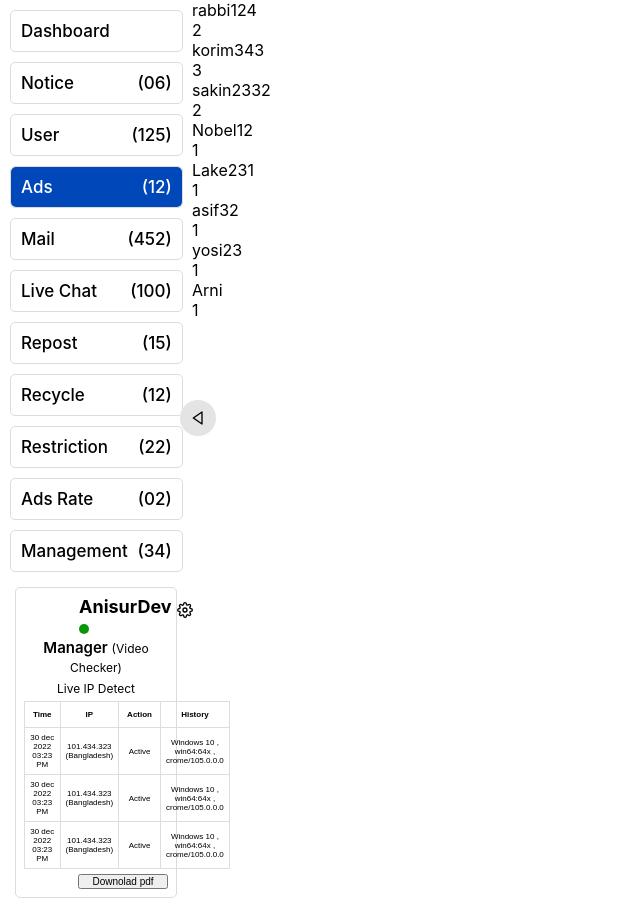
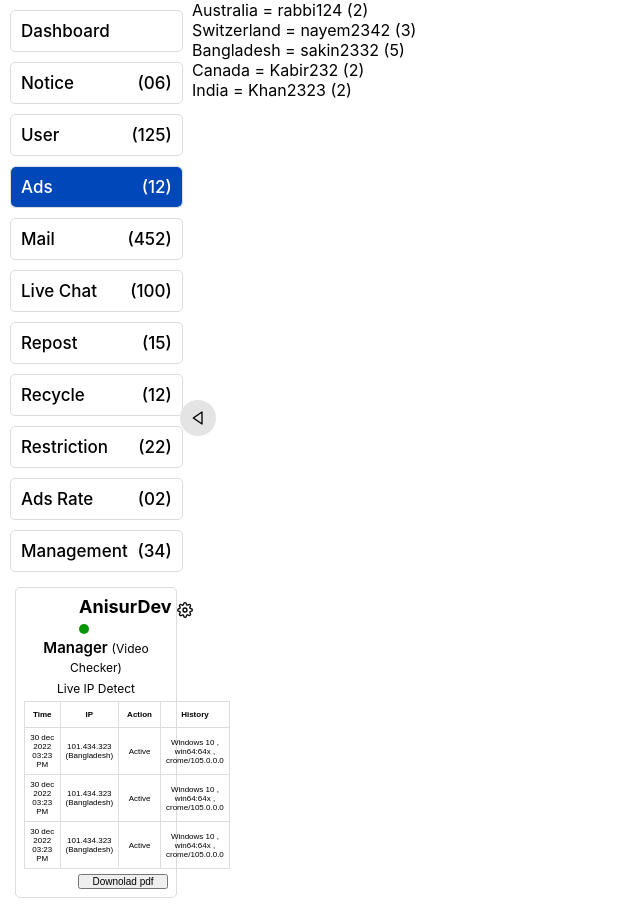
Before and after one commit to anisur6/micple_dashboard, a React (Create React App) app: page /adds in a window 1280 px wide. Shown: the whole page, without its empty margins (0-640 px from the left). Built offline with nearby package versions, Linux system fonts and the light colour scheme.

Commit message:
user count show in country selector

```diff
--- a/public/user.json
+++ b/public/user.json
@@ -2,7 +2,7 @@
     {
         "id": 1,
         "gender": "female",
-        "name": "Madame",
+        "name": "Rabbi Rahman",
         "userId": "rabbi124",
         "email": "Sincere@april.biz",
         "ip": "121. 432. 665",
@@ -25,8 +25,8 @@
     {
         "id": 2,
         "gender": "Male",
-        "name": "korim uddin",
-        "userId": "korim343",
+        "name": "Hafej nayem",
+        "userId": "nayem2342",
         "email": "Sincere@april.biz",
         "ip": "121. 432. 665",
         "date" : "12/12/2022",
@@ -71,8 +71,8 @@
     {
         "id": 4,
         "gender": "female",
-        "name": "Madame",
-        "userId": "rabbi124",
+        "name": "Kabir Sing",
+        "userId": "Kabir232",
         "email": "Sincere@april.biz",
         "ip": "121. 432. 665",
         "date" : "12/12/2022",
@@ -117,8 +117,8 @@
     {
         "id": 6,
         "gender": "female",
-        "name": "sakin",
-        "userId": "sakin2332",
+        "name": "Tesmar Khan",
+        "userId": "Khan2323",
         "email": "Sincere@april.biz",
         "ip": "121. 432. 665",
         "date" : "12/12/2022",
@@ -163,8 +163,8 @@
     {
         "id": 8,
         "gender": "female",
-        "name": "korim uddin",
-        "userId": "korim343",
+        "name": "jamal Vuia",
+        "userId": "jamal232",
         "email": "Sincere@april.biz",
         "ip": "121. 432. 665",
         "date" : "12/12/2022",
@@ -177,7 +177,7 @@
         "postcode": 4526,
         "mail": {
             "mail_sub": "Friend List Not Working",
-            "mail_msg": "How to get the campagin option How to get the campagin option How to get the campagin option How to get the campagin option How to get the campagin option",
+            "mail_msg": "How to get the campagin option",
             "total_mail": "4",
             "ans_mail": "true",
             "not_ans_mail": "false"
@@ -274,5 +274,51 @@
             "ans_mail": "true",
             "not_ans_mail": "false"
         }
+    },
+    {
+        "id": 13,
+        "gender": "Male",
+        "name": "Hafej nayem",
+        "userId": "nayem2342",
+        "email": "Sincere@april.biz",
+        "ip": "121. 432. 665",
+        "date" : "12/12/2022",
+        "time" : "(03:12 PM)",
+        "cell": "077 835 59 13",
+        "website": "hildegard.org",
+        "city": "Waltalingen",
+        "state": "Solothurn",
+        "country": "Switzerland",
+        "postcode": 4526,
+        "mail": {
+            "mail_sub": "System Issue",
+            "mail_msg": "i cannot see the campaign option",
+            "total_mail": "4",
+            "ans_mail": "true",
+            "not_ans_mail": "false"
+        }
+    },
+    {
+        "id": 9,
+        "gender": "female",
+        "name": "Kakku",
+        "userId": "kakku420",
+        "email": "kaku@april.biz",
+        "ip": "121. 432. 665",
+        "date" : "12/12/2022",
+        "time" : "(03:12 PM)",
+        "cell": "077 835 59 13",
+        "website": "hildegard.org",
+        "city": "Maisdi",
+        "state": "Borisal",
+        "country": "Bangladesh",
+        "postcode": 4526,
+        "mail": {
+            "mail_sub": "ID Issue",
+            "mail_msg": "i didn't recive my confirmation mail",
+            "total_mail": "4",
+            "ans_mail": "true",
+            "not_ans_mail": "false"
+        }
     }
 ]
--- a/src/App.css
+++ b/src/App.css
@@ -479,3 +479,8 @@ th {
 .panel.active {
   display: block;
 }
+
+.select_button{
+  background: gray;
+  color: white;
+}
--- a/src/Components/Ads.js
+++ b/src/Components/Ads.js
@@ -4,43 +4,60 @@ const Ads = () => {
 
     const [data, setData] = useState([]);
 
+    useEffect(() => {
+      fetch("user.json")
+      .then(res => res.json())
+      .then(country => setData(country))
+   }, [])
 
 
-    useEffect(() => {
-        fetch("user.json")
-        .then(res => res.json())
-        .then(data => setData(data))
-    }, [])
+   const country = [...new Set(data.map(item => item.country))]
+   country.sort();
 
-    const uniqueContendor = [];
 
-    data.map((user) => {
-        const userId = user.userId;
-        const index = uniqueContendor.findIndex((item) => item.userId === userId);
 
+   let userCollection = [];
+
+  data.map((item) => {
+        const userId = item.country;
+        const index = userCollection.findIndex((item) => item.country === userId);
+        console.log(index);
         if (index === -1) {
-            const contendor = { ...user, count: 1 };
-            uniqueContendor.push(contendor);
+            const contendor = { ...item, count: 1 };
+            userCollection.push(contendor);
           } else {
-            uniqueContendor[index]["count"] += 1;
+            userCollection[index]["count"] += 1;
           }
-    }, [])
+
+   }, [])
+
 
 
 
  return (
         <div className='external'>
-                 {
-                        uniqueContendor.map((contendor) => {
+
+                {
+                        userCollection.map((contendor) => {
                             return (
                               <div>
-                                <p className=' fs-5 fw-bold'>{contendor.userId}</p>
-                                <p className='mt-3 text-primary fs-2 fw-bold'>{contendor.count}</p>
+                                <p className=' fs-5 fw-bold'>{contendor.country} = {contendor.userId} ({contendor.count})</p>
                               </div>
                             )
                           })
                 }
 
+
+{/*
+                 {
+                        country.map((contendor) => {
+                            return (
+                              <>
+                                <p className='mt-3 text-primary fs-2 fw-bold'>{contendor}({contendor.count})</p>
+                              </>
+                            )
+                          })
+                } */}
         </div>
     );
 };
--- a/src/Components/AllMails.js
+++ b/src/Components/AllMails.js
@@ -15,6 +15,7 @@ const AllMails = () => {
 
 
 
+    const [selectItem, SetSelectItem] = useState(false);
 
 
 
@@ -29,6 +30,11 @@ const AllMails = () => {
 
     const country = [...new Set(data.map(item => item.country))]
     country.sort();
+
+
+
+
+
 
     const handleCountry = (e) => {
         let states = data.filter(state => state.country === e);
@@ -52,9 +58,26 @@ const AllMails = () => {
 
     const handleUserId = (e) => {
         let singleUser = data.filter(user => user.userId === e);
-        console.log(singleUser.length);
         setSingleUserInfo(singleUser);
     }
+
+
+
+
+    let userCollection = [];
+
+    data.map((item) => {
+          const userId = item.country;
+          const index = userCollection.findIndex((item) => item.country === userId);
+          console.log(index);
+          if (index === -1) {
+              const contendor = { ...item, count: 1 };
+              userCollection.push(contendor);
+            } else {
+              userCollection[index]["count"] += 1;
+            }
+
+     }, [])
 
 
 
@@ -71,12 +94,11 @@ const AllMails = () => {
 
                         <tr>
                         {
-                            country.map((item) => {
+                            userCollection.map((contendor) => {
                                 return(
                                     <>
-                                     <tr onClick={() => handleCountry(item)}>
-                                        <button className={notice_table.select_button} key={item}>{item}</button>
-
+                                     <tr onClick={() => handleCountry(contendor.country)}>
+                                        <button className={notice_table.select_button} >{contendor.country} {contendor.count}</button>
                                      </tr>
                                     </>
                                 )
@@ -130,21 +152,22 @@ const AllMails = () => {
                                 <tr>
                                     <th style={{padding: '8px'}}>User_ID</th>
                                 </tr>
-
-
                                 {
                                 userId.map((item) => {
                                     return(
                                         <>
                                         <tr>
                                         <td onClick={() => handleUserId(item)}>
+
                                             <button className={notice_table.select_button} key={item} >{item}</button>
+
                                         </td>
                                         </tr>
                                         </>
                                         )
                                     })
                                 }
+
                     </table>
 
 
```
